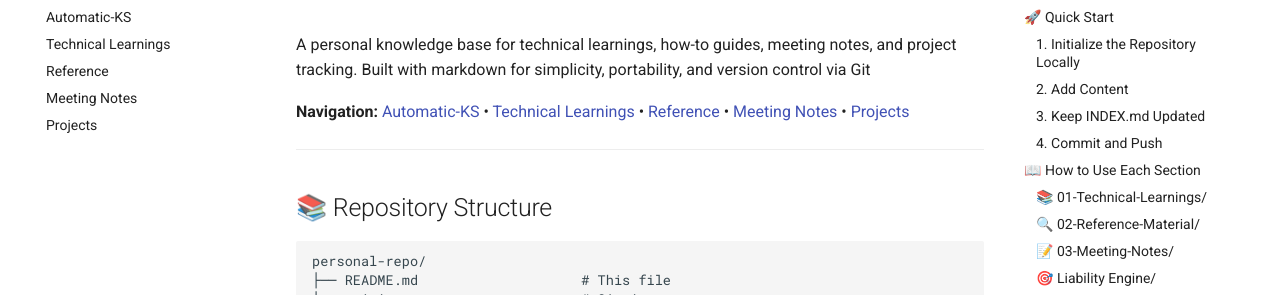
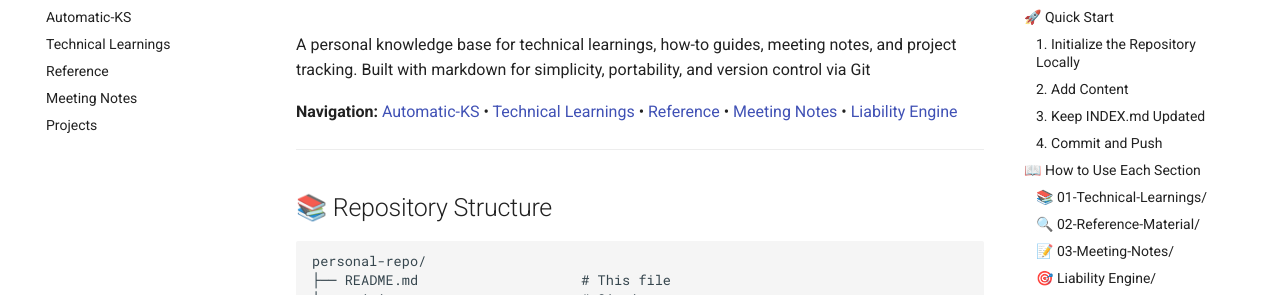
Before and after one commit to MiguelGomes2/pages-mgomes, an MkDocs documentation site: the page built from docs/index.md, in a window 1280 px wide and 900 px high. Shown: the part 148-443 px from the top of the window. Built offline with MkDocs 1.6.1 and Material for MkDocs 9.7.7, drawn with Linux system fonts in a browser that asks for light colours.

Commit message:
Update navigation to reference liabilityengine instead of projects

```diff
--- a/docs/index.md
+++ b/docs/index.md
@@ -2,7 +2,7 @@
 
 A personal knowledge base for technical learnings, how-to guides, meeting notes, and project tracking. Built with markdown for simplicity, portability, and version control via Git
 
-**Navigation:** [Automatic-KS](/pages-mgomes/automaticks/) • [Technical Learnings](/pages-mgomes/technical-learnings/) • [Reference](/pages-mgomes/reference/) • [Meeting Notes](/pages-mgomes/meeting-notes/) • [Projects](/pages-mgomes/projects/)
+**Navigation:** [Automatic-KS](/pages-mgomes/automaticks/) • [Technical Learnings](/pages-mgomes/technical-learnings/) • [Reference](/pages-mgomes/reference/) • [Meeting Notes](/pages-mgomes/meeting-notes/) • [Liability Engine](/pages-mgomes/liabilityengine/)
 
 ---
 
```
